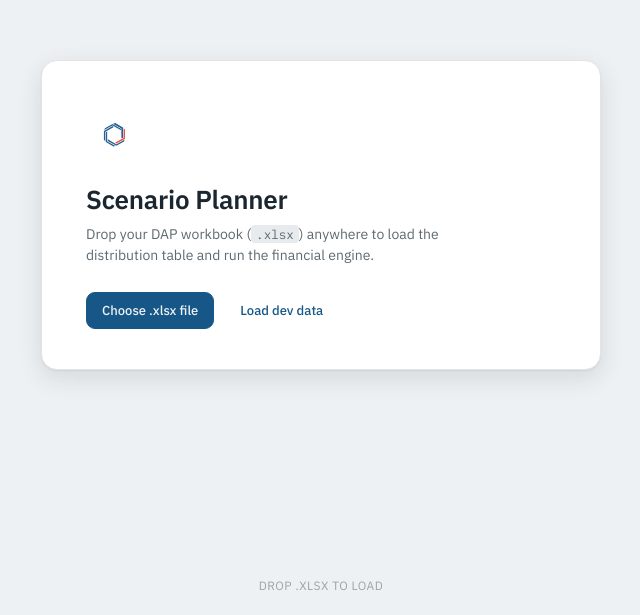
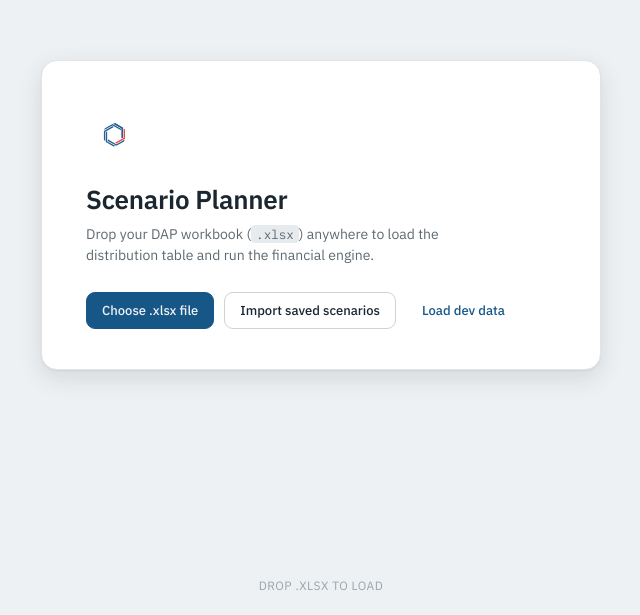
Before and after one commit to LorraineL4/Scenario_Planning, a React (Vite) app in the folder packages/web/: page / in a window 1280 px wide. Shown: the part 185-800 px from the top of the page, without its empty margins (319-959 px from the left). Built offline with nearby package versions, Linux system fonts and the light colour scheme.

Commit message:
Add Import saved scenarios button to landing page

```diff
--- a/packages/web/src/App.jsx
+++ b/packages/web/src/App.jsx
@@ -695,6 +695,10 @@ export default function App() {
               Choose .xlsx file
               <input type="file" accept=".xlsx" hidden onChange={(e) => handleFile(e.target.files[0])} />
             </label>
+            <label className="btn">
+              Import saved scenarios
+              <input type="file" accept=".json" hidden onChange={handleImportFile} />
+            </label>
             {import.meta.env.DEV && (
               <button className="btn ghost" onClick={loadDevData}>Load dev data</button>
             )}
```
